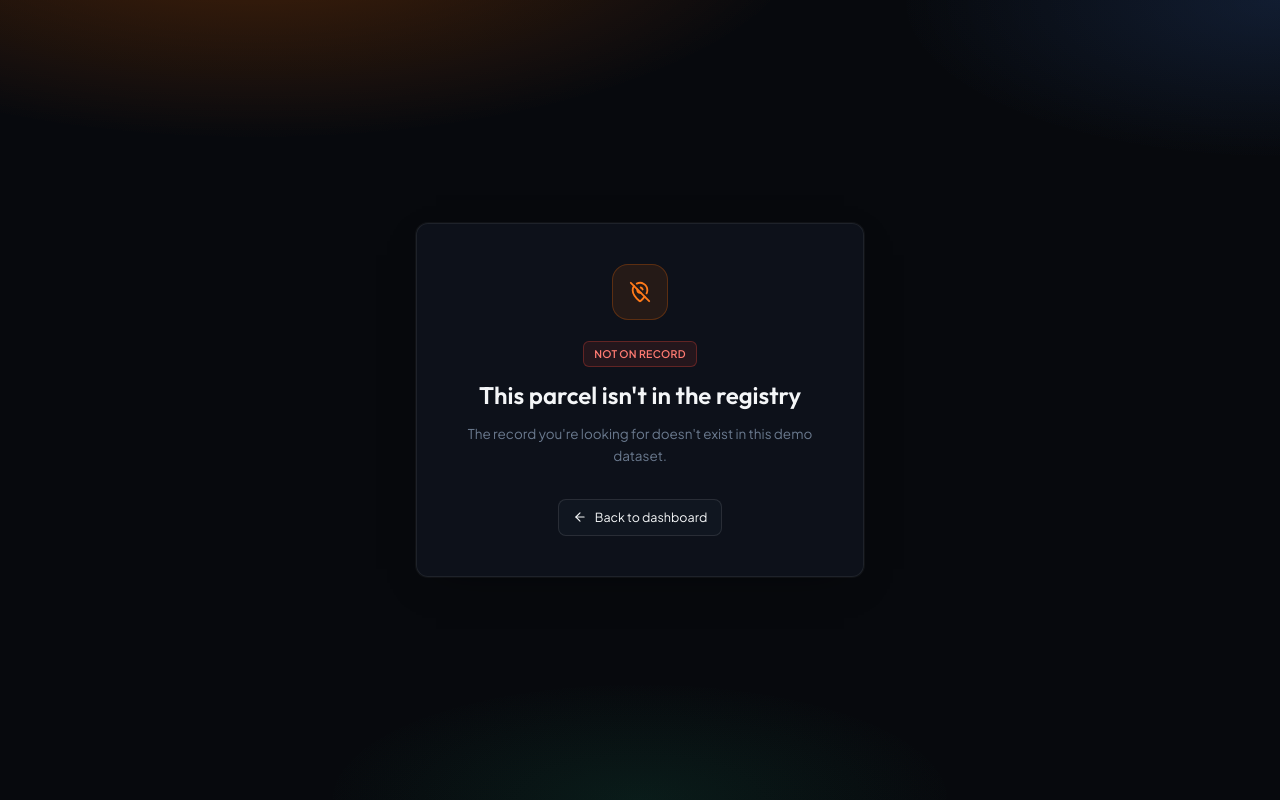
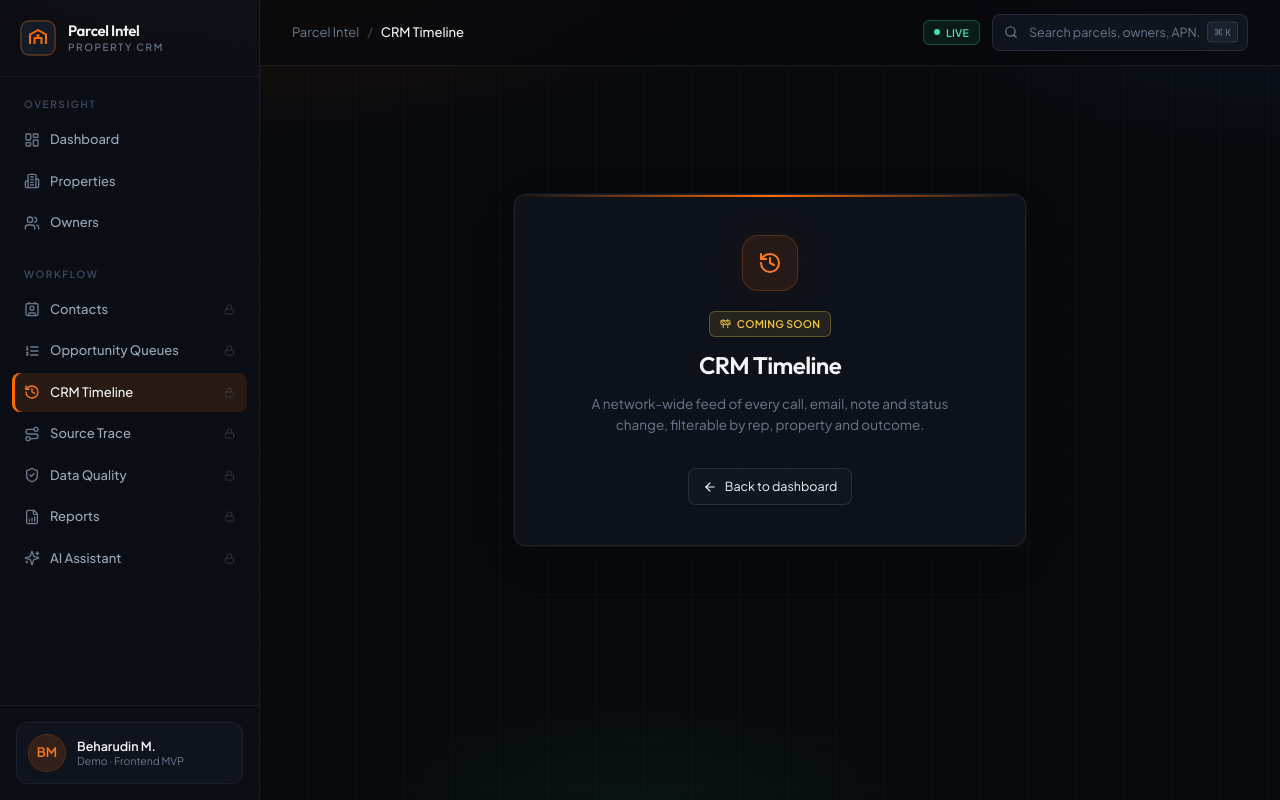
Before and after one commit to Beharudin/parcel-intel, a Next.js app: page /crm-timeline in a window 1280 px wide. Before the commit this address had no page. Built offline with nearby package versions, Linux system fonts and the light colour scheme.

Commit message:
feat: add coming soon placeholders for remaining MVP screens

```diff
--- /dev/null
+++ b/app/ai-assistant/page.tsx
@@ -0,0 +1,13 @@
+import { DashboardShell } from "@/components/DashboardShell";
+import { ComingSoon } from "@/components/ComingSoon";
+import { allNavItems } from "@/lib/nav";
+
+const item = allNavItems.find((i) => i.href === "/ai-assistant")!;
+
+export default function AiAssistantPage() {
+  return (
+    <DashboardShell crumb="AI Assistant">
+      <ComingSoon title={item.label} description={item.description!} icon={item.icon} />
+    </DashboardShell>
+  );
+}
--- /dev/null
+++ b/app/contacts/page.tsx
@@ -0,0 +1,13 @@
+import { DashboardShell } from "@/components/DashboardShell";
+import { ComingSoon } from "@/components/ComingSoon";
+import { allNavItems } from "@/lib/nav";
+
+const item = allNavItems.find((i) => i.href === "/contacts")!;
+
+export default function ContactsPage() {
+  return (
+    <DashboardShell crumb="Contacts">
+      <ComingSoon title={item.label} description={item.description!} icon={item.icon} />
+    </DashboardShell>
+  );
+}
--- /dev/null
+++ b/app/crm-timeline/page.tsx
@@ -0,0 +1,13 @@
+import { DashboardShell } from "@/components/DashboardShell";
+import { ComingSoon } from "@/components/ComingSoon";
+import { allNavItems } from "@/lib/nav";
+
+const item = allNavItems.find((i) => i.href === "/crm-timeline")!;
+
+export default function CrmTimelinePage() {
+  return (
+    <DashboardShell crumb="CRM Timeline">
+      <ComingSoon title={item.label} description={item.description!} icon={item.icon} />
+    </DashboardShell>
+  );
+}
--- /dev/null
+++ b/app/data-quality/page.tsx
@@ -0,0 +1,13 @@
+import { DashboardShell } from "@/components/DashboardShell";
+import { ComingSoon } from "@/components/ComingSoon";
+import { allNavItems } from "@/lib/nav";
+
+const item = allNavItems.find((i) => i.href === "/data-quality")!;
+
+export default function DataQualityPage() {
+  return (
+    <DashboardShell crumb="Data Quality">
+      <ComingSoon title={item.label} description={item.description!} icon={item.icon} />
+    </DashboardShell>
+  );
+}
--- /dev/null
+++ b/app/queues/page.tsx
@@ -0,0 +1,13 @@
+import { DashboardShell } from "@/components/DashboardShell";
+import { ComingSoon } from "@/components/ComingSoon";
+import { allNavItems } from "@/lib/nav";
+
+const item = allNavItems.find((i) => i.href === "/queues")!;
+
+export default function QueuesPage() {
+  return (
+    <DashboardShell crumb="Opportunity Queues">
+      <ComingSoon title={item.label} description={item.description!} icon={item.icon} />
+    </DashboardShell>
+  );
+}
--- /dev/null
+++ b/app/reports/page.tsx
@@ -0,0 +1,13 @@
+import { DashboardShell } from "@/components/DashboardShell";
+import { ComingSoon } from "@/components/ComingSoon";
+import { allNavItems } from "@/lib/nav";
+
+const item = allNavItems.find((i) => i.href === "/reports")!;
+
+export default function ReportsPage() {
+  return (
+    <DashboardShell crumb="Reports">
+      <ComingSoon title={item.label} description={item.description!} icon={item.icon} />
+    </DashboardShell>
+  );
+}
--- /dev/null
+++ b/app/source-trace/page.tsx
@@ -0,0 +1,13 @@
+import { DashboardShell } from "@/components/DashboardShell";
+import { ComingSoon } from "@/components/ComingSoon";
+import { allNavItems } from "@/lib/nav";
+
+const item = allNavItems.find((i) => i.href === "/source-trace")!;
+
+export default function SourceTracePage() {
+  return (
+    <DashboardShell crumb="Source Trace">
+      <ComingSoon title={item.label} description={item.description!} icon={item.icon} />
+    </DashboardShell>
+  );
+}
```
